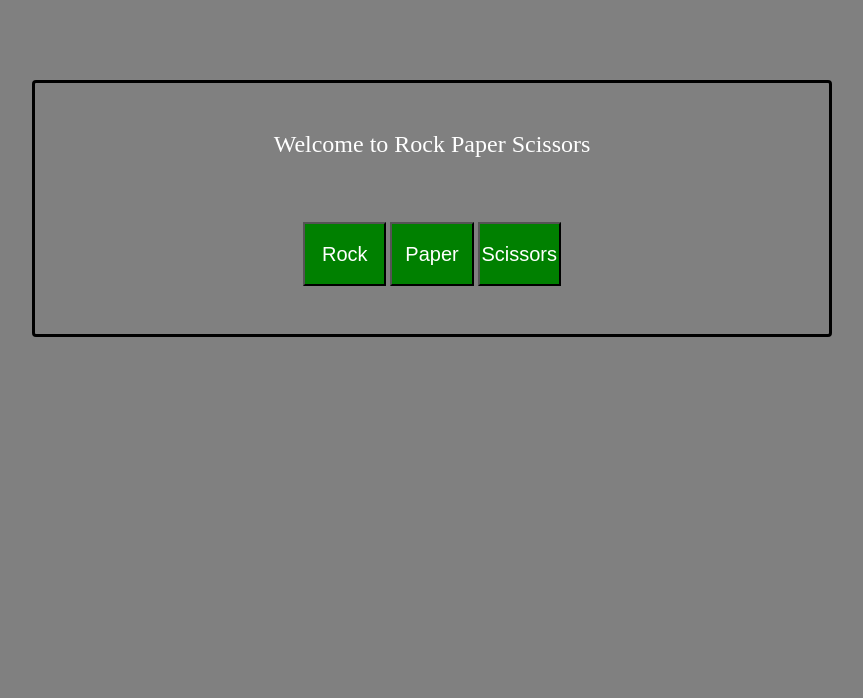
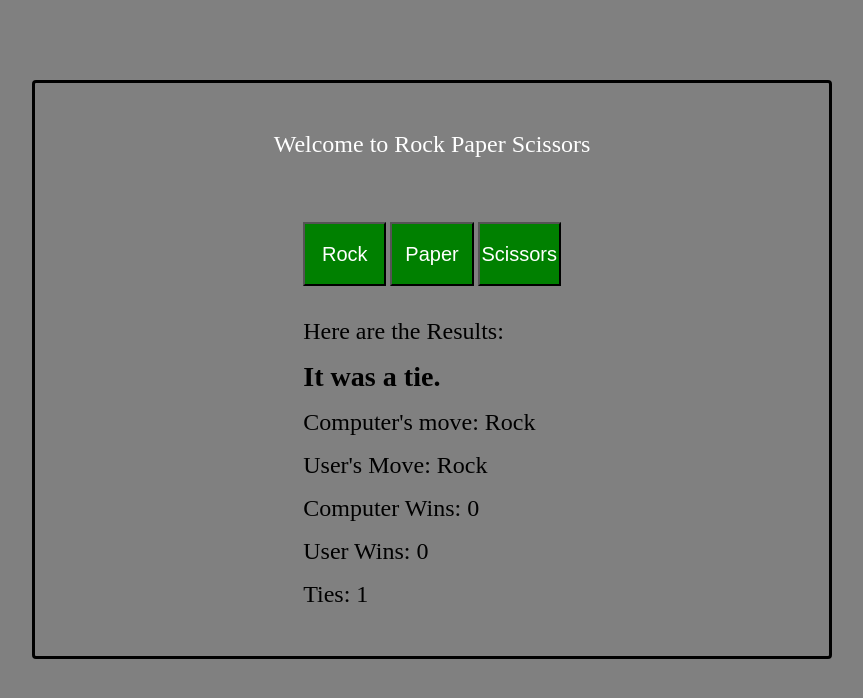
Before and after one commit to VangSang0/TheOdinProject-RockPaperScissors-in-Console-, a plain HTML site: page index.html in a window 1280 px wide. Both pictures are taken after a click on the button "Rock". Shown: the whole page, without its empty margins (208-1071 px from the left). Drawn offline with Linux system fonts and the light colour scheme.

Commit message:
Adjusting the logic and adding the results to the webpage

```diff
--- a/script.js
+++ b/script.js
@@ -2,8 +2,8 @@
 'users strict';
 
 function getComputerChoice(){
-    var choice = Math.floor(Math.random() * 3) + 1;
-    var computerChoice = '';
+    const choice = Math.floor(Math.random() * 3) + 1;
+    let computerChoice = '';
     if (choice == 1){
         computerChoice = 'Rock';
     }
@@ -40,23 +40,59 @@ let ties = 0
 
 function playRounds(userInput){
     const computerInput = getComputerChoice();
-    let whoWon = whoWins(computerInput, userInput);
-    console.log(computerInput);
-    console.log(userInput);
+    const whoWon = whoWins(computerInput, userInput);
+
+    const displayWhoWon = document.createElement('h3');
+    displayWhoWon.classList.add('wins');
+
     if (whoWon === 1){
+        displayWhoWon.textContent = 'Computer won!';
         computerWins ++;
     }else if (whoWon === 2){
+        displayWhoWon.textContent = 'You won!';
         userWins ++;
     }
     else {
+        displayWhoWon.textContent = 'It was a tie.';
         ties ++ ;
     }
-    console.log("computer wins: " + computerWins);
-    console.log("User wins: " + userWins);
-    console.log("Ties: " + ties);
+
+
+    const resultBox = document.querySelector('.results');
+    resultBox.textContent = 'Here are the Results: ';
+
+    const computerChoiceDisplay = document.createElement('p');
+    computerChoiceDisplay.classList.add('played-move');
+    computerChoiceDisplay.textContent = "Computer's move: " + computerInput;
+
+    const usersChoiceDisplay = document.createElement('p');
+    usersChoiceDisplay.classList.add('played-move');
+    usersChoiceDisplay.textContent = "User's Move: " + userInput;
+
+    const computerWinsDisplay = document.createElement('p');
+    computerWinsDisplay.classList.add('wins');
+    computerWinsDisplay.textContent = "Computer Wins: " + computerWins;
+
+    const usersWinsDisplay = document.createElement('p');
+    usersWinsDisplay.classList.add('wins');
+    usersWinsDisplay.textContent = "User Wins: " + userWins;
+
+    const tiesDisplay = document.createElement('p');
+    tiesDisplay.classList.add('wins');
+    tiesDisplay.textContent = "Ties: " + ties;
+
+    resultBox.appendChild(displayWhoWon);
+    resultBox.appendChild(computerChoiceDisplay);
+    resultBox.appendChild(usersChoiceDisplay);
+    resultBox.appendChild(computerWinsDisplay);
+    resultBox.appendChild(usersWinsDisplay);
+    resultBox.appendChild(tiesDisplay);
 
 }
 
+// resultBox
+// Give out who won
+// Show the results
 // function playGames(){
 //     for (let i = 0 ; i < 5; i ++){
 //         playRounds()
--- a/style.css
+++ b/style.css
@@ -35,3 +35,15 @@ header{
 button:hover{
     cursor: pointer;
 }
+
+.results{
+    display: flex;
+    flex-direction: column;
+    justify-content: center;
+    font-size: 1.5rem;
+    margin-top: 2rem;
+}
+
+.played-move, .wins{
+    margin-top: 1rem;
+}
```
